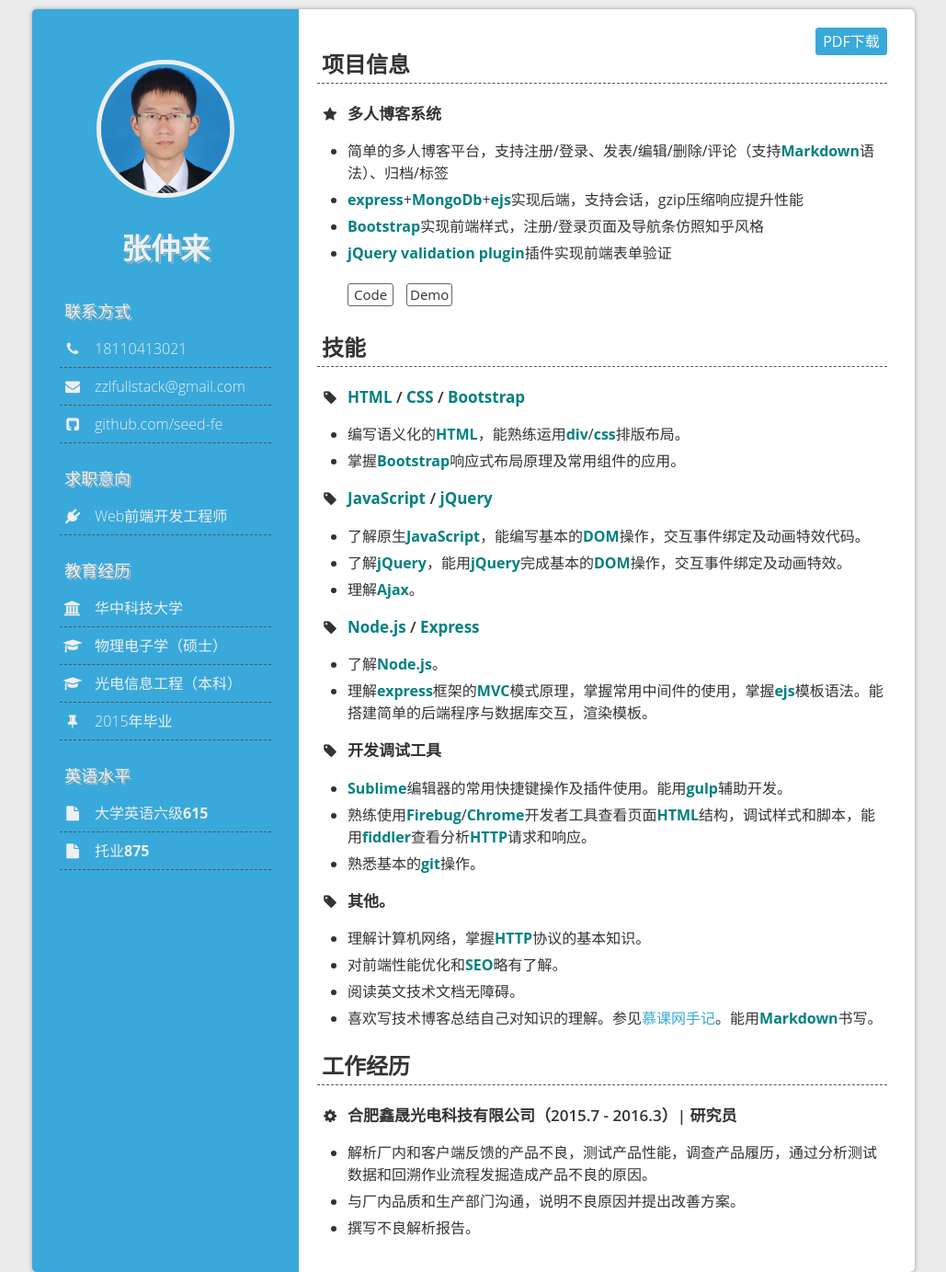
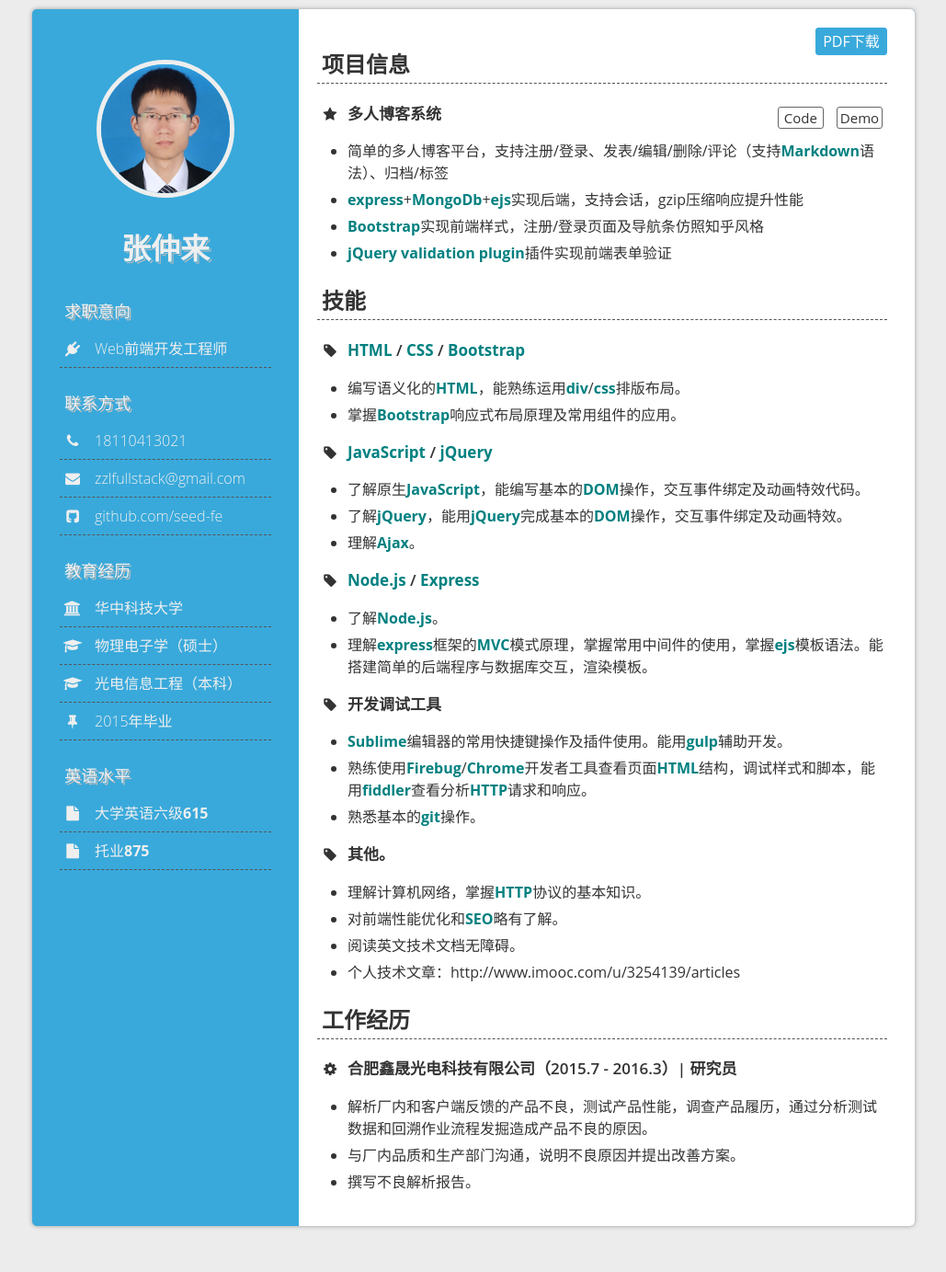
Before and after one commit to seed-fe/resume, a website: page index.html in a window 1280 px wide. Shown: the top 1383 px of the page at 92% size, without its empty margins (125-1154 px from the left). After the commit the page ends 1343 px from the top, so only its background shows below. Drawn offline with Linux system fonts and the light colour scheme.

Commit message:
小修改

```diff
--- a/css/style.css
+++ b/css/style.css
@@ -124,7 +124,7 @@ h2 {
   margin: 5px auto 5px 33px;
 }
 /*项目信息下的code和demo链接*/
-.project-button{margin: 8px auto 8px 33px;}
+.project-button{float: right;}
 .project-a {
   display: inline-block;
   font-size: 15px;
--- a/index.html
+++ b/index.html
@@ -17,18 +17,18 @@
       <img src="avatar.jpg" alt="avatar-zzl">
       <h1>张仲来</h1>
       <ul class="sidebar-info">
+         <li>
+          <dl>
+            <dt class="sidebar-dt">求职意向</dt>
+            <dd class="sidebar-dd"><i class="fa fa-plug sidebar-i"></i>Web前端开发工程师</dd>
+          </dl>
+        </li>
         <li>
           <dl>
             <dt class="sidebar-dt">联系方式</dt>
             <dd class="sidebar-dd"><i class="fa fa-phone sidebar-i"></i><span>18110413021</span></dd>
             <dd class="sidebar-dd"><i class="fa fa-envelope sidebar-i"></i><a class="sidebar-a" href="mailto:zzlfullstack@gmail.com">zzlfullstack@gmail.com</a></dd>
             <dd class="sidebar-dd"><i class="fa fa-github-square sidebar-i"></i><a class="sidebar-a" href="https://github.com/seed-fe" target="_blank">github.com/seed-fe</a></dd>
-          </dl>
-        </li>
-        <li>
-          <dl>
-            <dt class="sidebar-dt">求职意向</dt>
-            <dd class="sidebar-dd"><i class="fa fa-plug sidebar-i"></i>Web前端开发工程师</dd>
           </dl>
         </li>
         <li>
@@ -54,6 +54,10 @@
       <h2>项目信息</h2>
         <dl>
           <i class="fa fa-star"></i><dt class="main-dt">多人博客系统</dt>
+          <div class="project-button">
+              <a href="https://github.com/seed-fe/blog" class="project-a" target="_blank">Code</a>
+              <a href="https://demo-bootstrap-blog.herokuapp.com/" class="project-a" target="_blank">Demo</a>
+            </div>
           <dd class="main-dd">
             <ul class="main-ul">
                 <li class="main-li">简单的多人博客平台，支持注册/登录、发表/编辑/删除/评论（支持<strong>Markdown</strong>语法）、归档/标签</li>
@@ -61,10 +65,6 @@
                 <li class="main-li"><strong>Bootstrap</strong>实现前端样式，注册/登录页面及导航条仿照知乎风格</li>
                 <li class="main-li"><strong>jQuery validation plugin</strong>插件实现前端表单验证</li>
             </ul>
-            <div class="project-button">
-              <a href="https://github.com/seed-fe/blog" class="project-a" target="_blank">Code</a>
-              <a href="https://demo-bootstrap-blog.herokuapp.com/" class="project-a" target="_blank">Demo</a>
-            </div>
           </dd>
         </dl>
       <h2>技能</h2>
@@ -105,7 +105,7 @@
               <li class="main-li">理解计算机网络，掌握<strong>HTTP</strong>协议的基本知识。</li>
               <li class="main-li">对前端性能优化和<strong>SEO</strong>略有了解。</li>
               <li class="main-li">阅读英文技术文档无障碍。</li>
-              <li class="main-li">喜欢写技术博客总结自己对知识的理解。参见<a id="mooc" href="http://www.imooc.com/u/3254139/articles" target="_blank">慕课网手记</a>。能用<strong>Markdown</strong>书写。</li>
+              <li class="main-li">个人技术文章：<a href="http://imooc.com/u/3254139/articles">http://www.imooc.com/u/3254139/articles</a></li>
           </ul>
         </dd>
       </dl>
```
Also changed, not shown: 1 other file.
